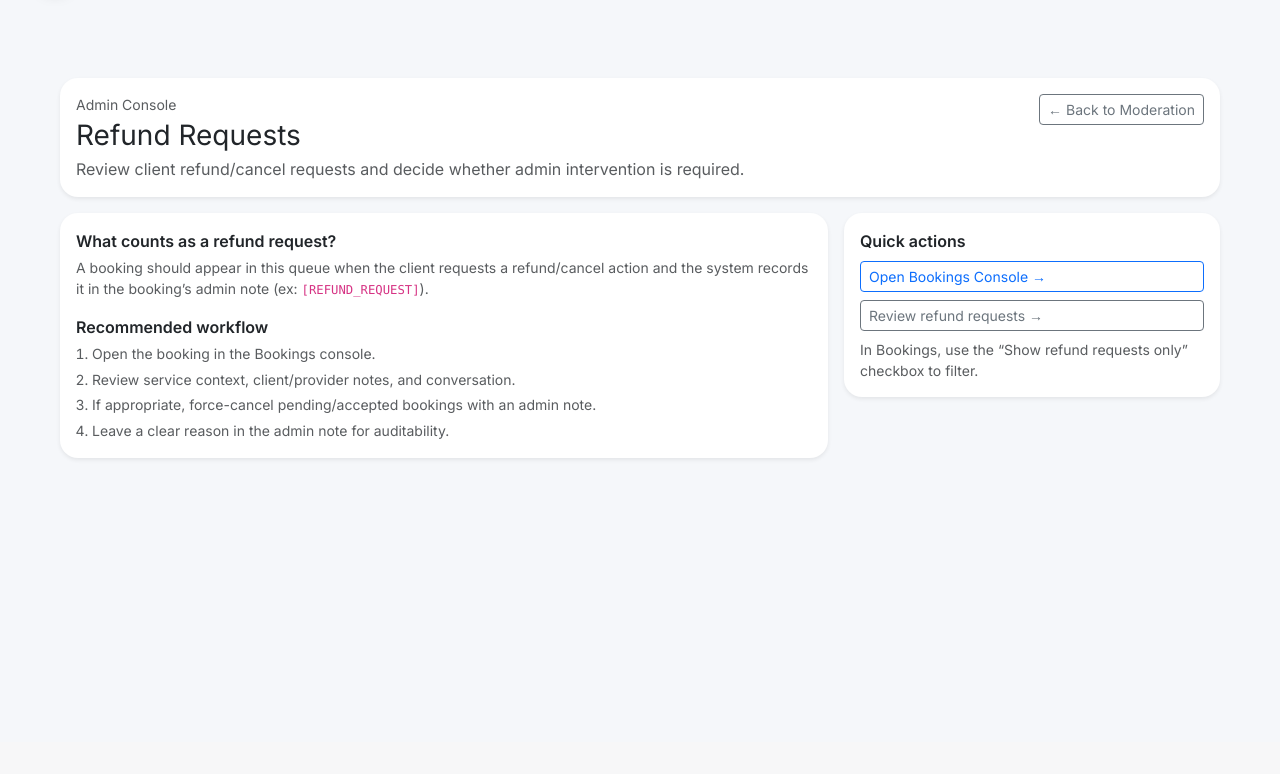
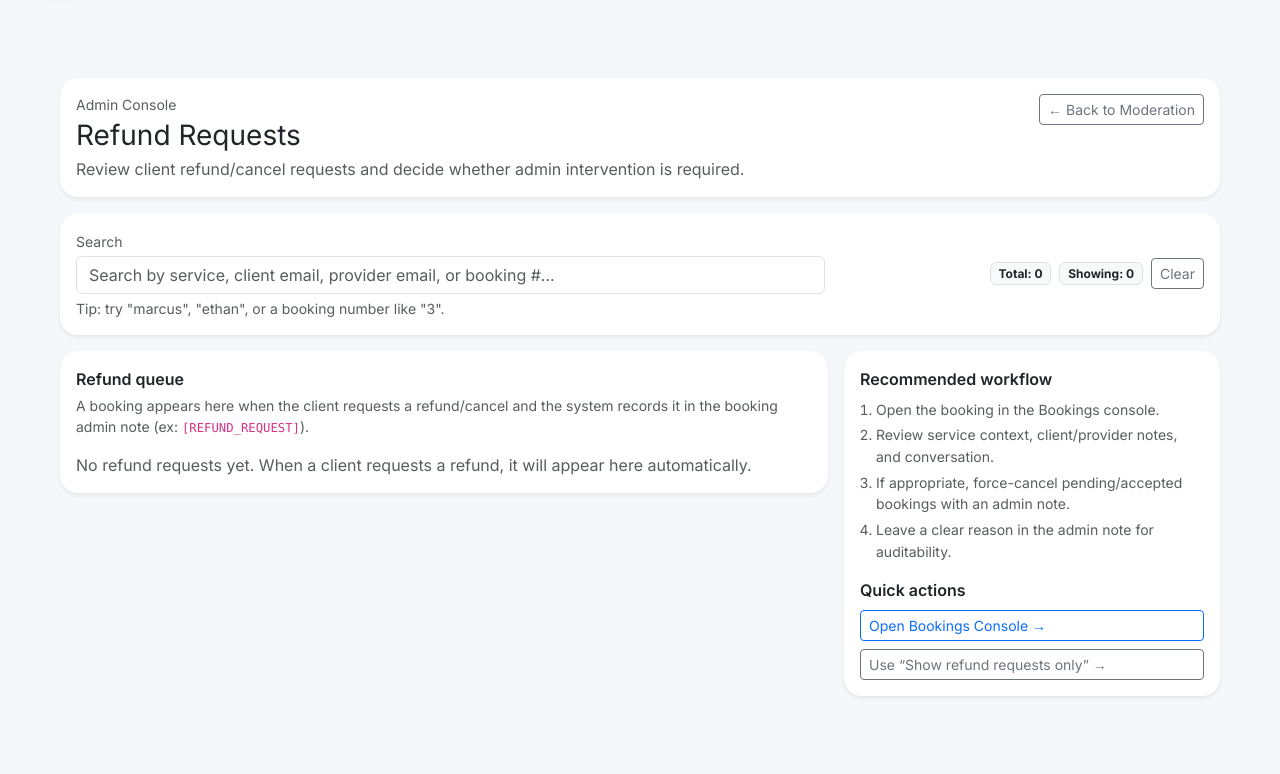
Before and after one commit to JorgeDD3/service_marketplace, a Python web app: template app/templates/admin/refund_requests.html in a window 1280 px wide. Shown: the part 58-832 px from the top of the page. Before the commit the page ends 518 px from the top, so only its background shows below. Run offline with Jinja, Linux system fonts and the light colour scheme; the template is opened without the code that fills it, so the values that code supplies are empty.

Commit message:
Show refund-request bookings on admin refund requests page

```diff
--- a/app/templates/admin/refund_requests.html
+++ b/app/templates/admin/refund_requests.html
@@ -25,25 +25,114 @@
     </div>
   </div>
 
-  <!-- Guidance + quick jump -->
+  {# Safe defaults if route didn't pass them yet #}
+  {% set refund_bookings = refund_bookings if refund_bookings is defined else [] %}
+  {% set refund_total = refund_total if refund_total is defined else (refund_bookings|length) %}
+
+  <!-- Search + summary -->
+  <div class="card shadow-sm border-0 mb-3" style="border-radius: 18px;">
+    <div class="card-body py-3">
+      <div class="row g-2 align-items-center">
+        <div class="col-12 col-lg-8">
+          <label class="form-label small text-muted mb-1" for="refundSearch">Search</label>
+          <input id="refundSearch"
+                 type="text"
+                 class="form-control"
+                 placeholder="Search by service, client email, provider email, or booking #..."
+                 autocomplete="off">
+          <div class="form-text small">
+            Tip: try "marcus", "ethan", or a booking number like "3".
+          </div>
+        </div>
+
+        <div class="col-12 col-lg-4 d-flex justify-content-lg-end gap-2 flex-wrap">
+          <span class="badge bg-light text-dark border align-self-center">Total: <span id="refundTotal">{{ refund_total }}</span></span>
+          <span class="badge bg-light text-dark border align-self-center">Showing: <span id="refundShowing">{{ refund_total }}</span></span>
+          <button class="btn btn-sm btn-outline-secondary" type="button" id="refundClear">Clear</button>
+        </div>
+      </div>
+    </div>
+  </div>
+
+  <!-- Queue + quick actions -->
   <div class="row g-3">
 
     <div class="col-12 col-lg-8">
       <div class="card shadow-sm border-0" style="border-radius: 18px;">
         <div class="card-body py-3">
-          <div class="fw-semibold mb-1">What counts as a refund request?</div>
+          <div class="fw-semibold mb-1">Refund queue</div>
           <div class="text-muted small mb-3">
-            A booking should appear in this queue when the client requests a refund/cancel action
-            and the system records it in the booking’s admin note (ex: <code>[REFUND_REQUEST]</code>).
+            A booking appears here when the client requests a refund/cancel and the system records it in the booking admin note
+            (ex: <code>[REFUND_REQUEST]</code>).
           </div>
 
-          <div class="fw-semibold mb-1">Recommended workflow</div>
-          <ol class="small text-muted mb-0 ps-3" style="line-height: 1.55;">
-            <li class="mb-1">Open the booking in the Bookings console.</li>
-            <li class="mb-1">Review service context, client/provider notes, and conversation.</li>
-            <li class="mb-1">If appropriate, force-cancel pending/accepted bookings with an admin note.</li>
-            <li>Leave a clear reason in the admin note for auditability.</li>
-          </ol>
+          {% if refund_bookings and refund_bookings|length > 0 %}
+            <div class="table-responsive">
+              <table class="table align-middle mb-0">
+                <thead class="table-light">
+                  <tr>
+                    <th style="min-width: 260px;">Booking</th>
+                    <th style="min-width: 280px;">Client / Provider</th>
+                    <th style="min-width: 150px;">Created</th>
+                    <th style="min-width: 240px;">Reason</th>
+                    <th class="text-end" style="min-width: 140px;">Action</th>
+                  </tr>
+                </thead>
+                <tbody id="refundRows">
+                  {% for b in refund_bookings %}
+                    {% set svc_title = b.service.title if b.service else "Service" %}
+                    {% set client_email = b.client.email if b.client else "—" %}
+                    {% set provider_email = b.provider.email if b.provider else "—" %}
+                    {% set raw_note = (b.admin_note or "") %}
+                    {% set reason = raw_note.replace("[REFUND_REQUEST]", "").strip() %}
+                    <tr class="refund-row"
+                        data-haystack="{{ (svc_title ~ ' ' ~ client_email ~ ' ' ~ provider_email ~ ' ' ~ b.id)|lower }}">
+                      <td>
+                        <div class="fw-semibold">{{ svc_title }}</div>
+                        <div class="text-muted small">Booking #{{ b.id }}</div>
+                        <span class="badge bg-warning-subtle text-warning-emphasis border mt-2">Refund request</span>
+                      </td>
+
+                      <td>
+                        <div class="small"><span class="text-muted">Client:</span> <span class="fw-semibold">{{ client_email }}</span></div>
+                        <div class="small"><span class="text-muted">Provider:</span> <span class="fw-semibold">{{ provider_email }}</span></div>
+                      </td>
+
+                      <td>
+                        <div class="small text-muted">Created</div>
+                        <div class="fw-semibold small">
+                          {% if b.created_at %}{{ b.created_at.strftime("%Y-%m-%d %I:%M %p") }}{% else %}—{% endif %}
+                        </div>
+                      </td>
+
+                      <td>
+                        {% if reason %}
+                          <div class="small">{{ reason }}</div>
+                        {% else %}
+                          <div class="text-muted small">No reason provided</div>
+                        {% endif %}
+                      </td>
+
+                      <td class="text-end">
+                        <a class="btn btn-sm btn-outline-primary"
+                           href="{{ url_for('admin.bookings') }}">
+                          Open →
+                        </a>
+                      </td>
+                    </tr>
+                  {% endfor %}
+                </tbody>
+              </table>
+            </div>
+
+            <div class="text-muted small mt-2">
+              Tip: In <strong>Bookings</strong>, check “Show refund requests only” to action these quickly.
+            </div>
+          {% else %}
+            <div class="text-muted">
+              No refund requests yet. When a client requests a refund, it will appear here automatically.
+            </div>
+          {% endif %}
         </div>
       </div>
     </div>
@@ -51,21 +140,22 @@
     <div class="col-12 col-lg-4">
       <div class="card shadow-sm border-0" style="border-radius: 18px;">
         <div class="card-body py-3">
+          <div class="fw-semibold mb-2">Recommended workflow</div>
+          <ol class="small text-muted mb-3 ps-3" style="line-height: 1.55;">
+            <li class="mb-1">Open the booking in the Bookings console.</li>
+            <li class="mb-1">Review service context, client/provider notes, and conversation.</li>
+            <li class="mb-1">If appropriate, force-cancel pending/accepted bookings with an admin note.</li>
+            <li>Leave a clear reason in the admin note for auditability.</li>
+          </ol>
+
           <div class="fw-semibold mb-2">Quick actions</div>
-
           <div class="d-grid gap-2">
             <a class="btn btn-sm btn-outline-primary text-start" href="{{ url_for('admin.bookings') }}">
               Open Bookings Console →
             </a>
-
-            {# Optional: keep this as a future link if you later support URL prefilter #}
             <a class="btn btn-sm btn-outline-secondary text-start" href="{{ url_for('admin.bookings') }}">
-              Review refund requests →
+              Use “Show refund requests only” →
             </a>
-          </div>
-
-          <div class="form-text small mt-2">
-            In Bookings, use the “Show refund requests only” checkbox to filter.
           </div>
         </div>
       </div>
@@ -74,4 +164,41 @@
   </div>
 
 </div>
+
+<script>
+(function () {
+  const input = document.getElementById("refundSearch");
+  const clearBtn = document.getElementById("refundClear");
+  const rows = Array.from(document.querySelectorAll(".refund-row"));
+  const showingEl = document.getElementById("refundShowing");
+  const totalEl = document.getElementById("refundTotal");
+
+  function applyFilter() {
+    const q = (input.value || "").trim().toLowerCase();
+    let showing = 0;
+
+    rows.forEach((row) => {
+      const hay = row.getAttribute("data-haystack") || "";
+      const match = !q || hay.includes(q);
+      row.style.display = match ? "" : "none";
+      if (match) showing += 1;
+    });
+
+    if (showingEl) showingEl.textContent = String(showing);
+    if (totalEl) totalEl.textContent = String(rows.length);
+  }
+
+  if (input) input.addEventListener("input", applyFilter);
+
+  if (clearBtn) {
+    clearBtn.addEventListener("click", () => {
+      input.value = "";
+      input.focus();
+      applyFilter();
+    });
+  }
+
+  applyFilter();
+})();
+</script>
 {% endblock %}
```
